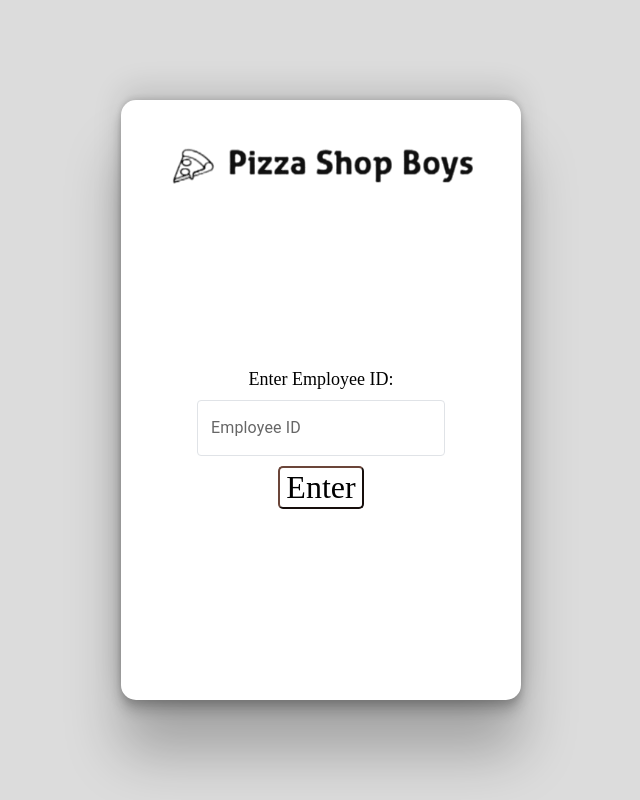
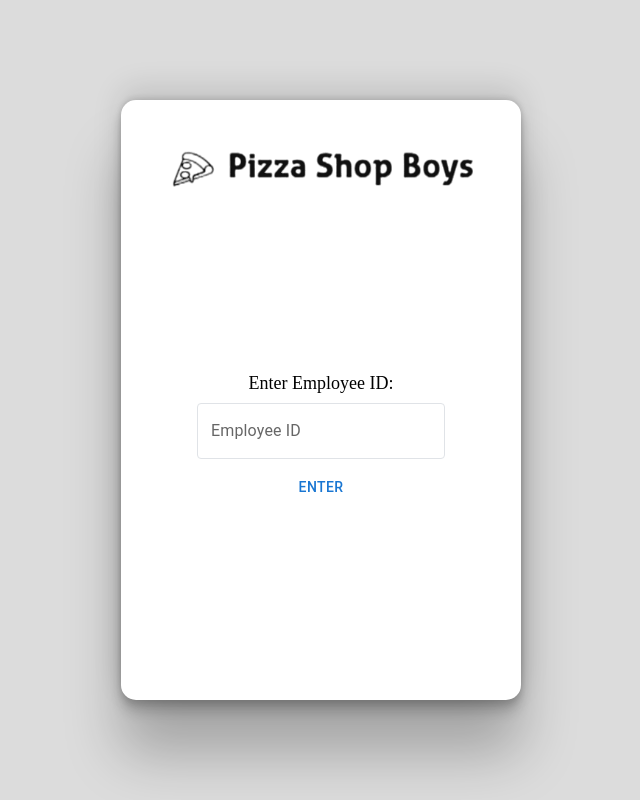
Before and after one commit to Rennis-Fiserv/pizza-shop-boys, a React (Vite) app in the folder front-end/: page / in a window 1280 px wide. Shown: the whole page, without its empty margins (319-959 px from the left). Built offline with nearby package versions, Linux system fonts and the light colour scheme.

Commit message:
login mui button

```diff
--- a/front-end/src/components/LoginForm/LoginForm.jsx
+++ b/front-end/src/components/LoginForm/LoginForm.jsx
@@ -7,6 +7,7 @@ import TextField from "@mui/material/TextField";
 import { outlinedInputClasses } from "@mui/material/OutlinedInput";
 import "./LoginForm.css";
 import { createTheme, ThemeProvider, useTheme } from "@mui/material/styles";
+import Button from "@mui/material/Button";
 
 const customTheme = (outerTheme) =>
   createTheme({
@@ -104,7 +105,7 @@ export default function LoginForm() {
         />
       </ThemeProvider>
       <div className="space"></div>
-      <input className="logbttn" type="submit" value="Enter" />
+      <Button className="hey" type="submit">Enter</Button>
     </form>
   );
 }
```
